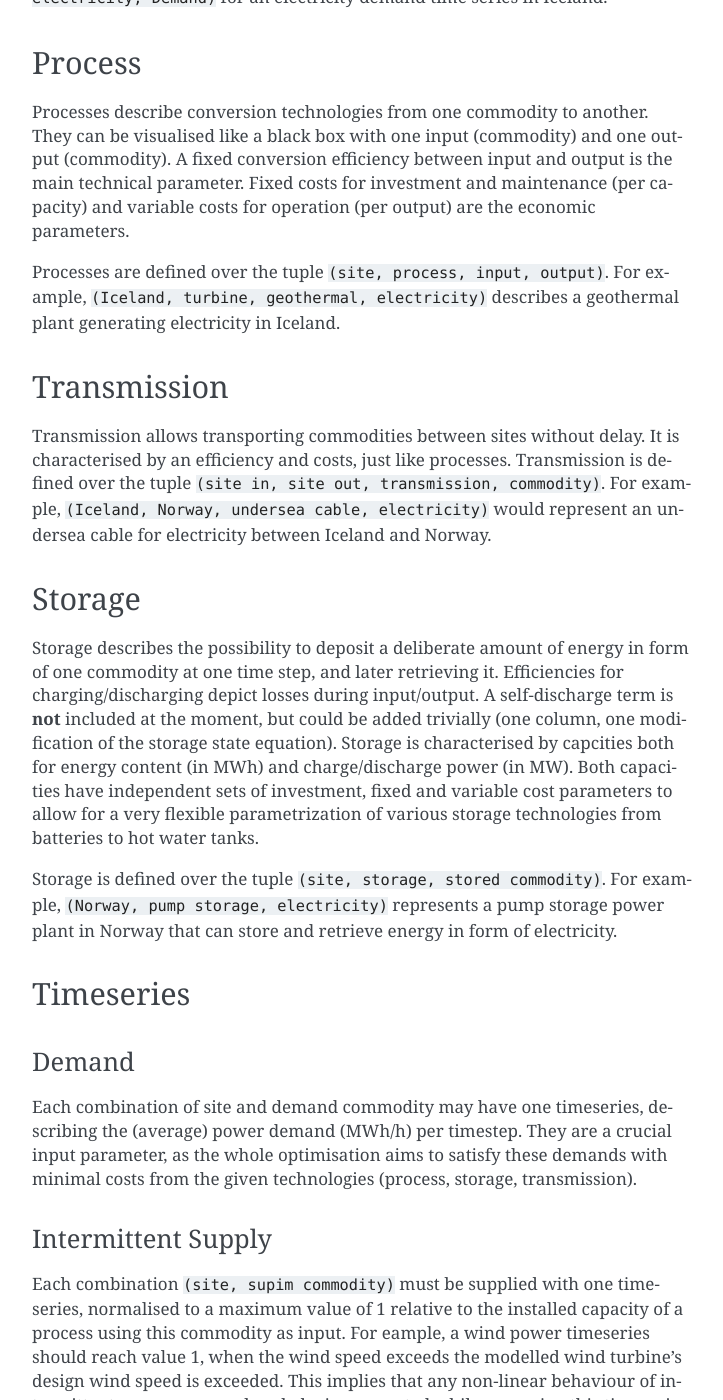
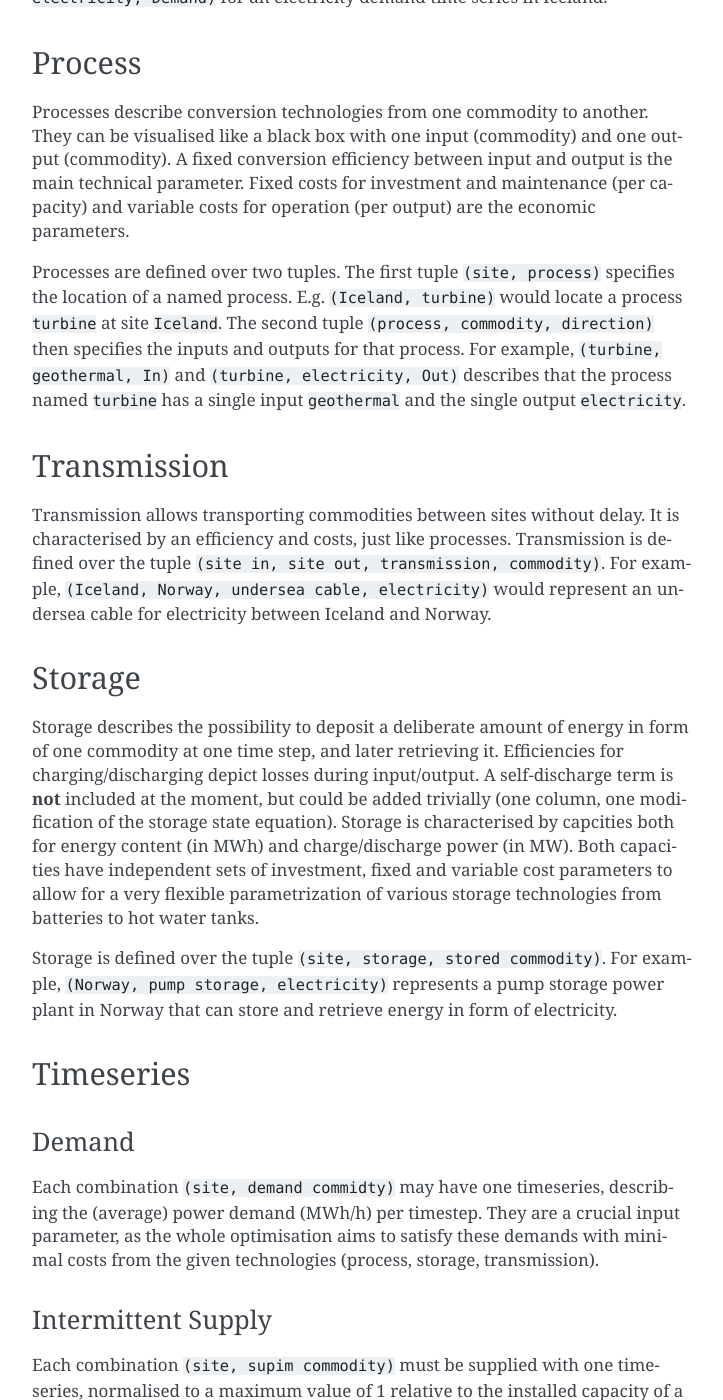
Before and after one commit to tum-ens/urbs, a Sphinx documentation site: the page built from doc/overview.rst, in a window 1280 px wide and 1400 px high, scrolled down 857 px. Shown: the whole window, without its empty margins (388-1111 px from the left). Built offline with Sphinx 7.4.7, drawn with Linux system fonts in a browser that asks for light colours.

Commit message:
doc: mention process-commodity in overview

```diff
--- a/doc/overview.rst
+++ b/doc/overview.rst
@@ -46,9 +46,13 @@ can be visualised like a black box with one input (commodity) and one output
 technical parameter. Fixed costs for investment and maintenance (per capacity)
 and variable costs for operation (per output) are the economic parameters.
 
-Processes are defined over the tuple ``(site, process, input, output)``. For
-example, ``(Iceland, turbine, geothermal, electricity)`` describes a geothermal
-plant generating electricity in Iceland.
+Processes are defined over two tuples. The first tuple ``(site, process)``
+specifies the location of a named process. E.g. ``(Iceland, turbine)`` would
+locate a process ``turbine`` at site ``Iceland``. The second tuple ``(process,
+commodity, direction)`` then specifies the inputs and outputs for that process.
+For example, ``(turbine, geothermal, In)`` and ``(turbine, electricity, Out)``
+describes that the process named ``turbine`` has a single input ``geothermal``
+and the single output ``electricity``.
 
 
 Transmission
@@ -83,7 +87,7 @@ Timeseries
 
 Demand
 """"""
-Each combination of site and demand commodity may have one timeseries,
+Each combination ``(site, demand commidty)`` may have one timeseries,
 describing the (average) power demand (MWh/h) per timestep. They are a crucial
 input parameter, as the whole optimisation aims to satisfy these demands with
 minimal costs from the given technologies (process, storage, transmission).
```
